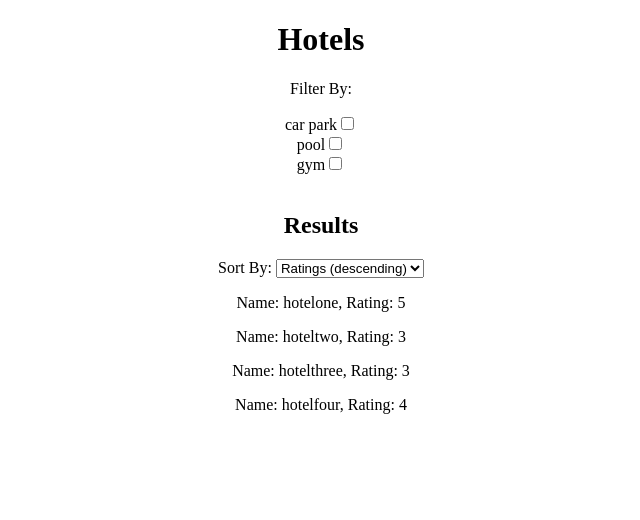
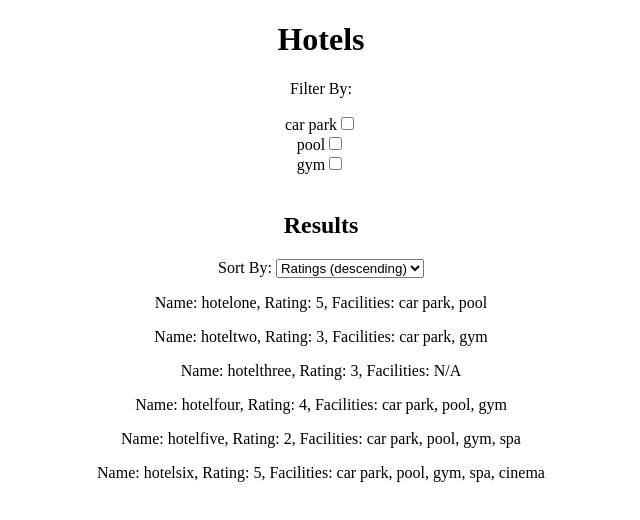
Before and after one commit to Mohamed-Abobaker/AeroCloud-Test, a React (Create React App) app: page / in a window 1280 px wide. Shown: the top 520 px of the page, without its empty margins (319-959 px from the left). Built offline with nearby package versions, Linux system fonts and the light colour scheme.

Commit message:
added a few bits of data and adjusted app display

```diff
--- a/src/App.js
+++ b/src/App.js
@@ -75,7 +75,8 @@ class App extends Component {
         {filteredHotels.map(hotel => {
           return (
             <p key={hotel.name}>
-              Name: {hotel.name}, Rating: {hotel.starRating}
+              Name: {hotel.name}, Rating: {hotel.starRating}, Facilities:{" "}
+              {hotel.facilities.join(", ") || "N/A"}
             </p>
           );
         })}
--- a/src/data.js
+++ b/src/data.js
@@ -6,5 +6,15 @@ module.exports = [
     name: "hotelfour",
     starRating: 4,
     facilities: ["car park", "pool", "gym"]
+  },
+  {
+    name: "hotelfive",
+    starRating: 2,
+    facilities: ["car park", "pool", "gym", "spa"]
+  },
+  {
+    name: "hotelsix",
+    starRating: 5,
+    facilities: ["car park", "pool", "gym", "spa", "cinema"]
   }
 ];
```
